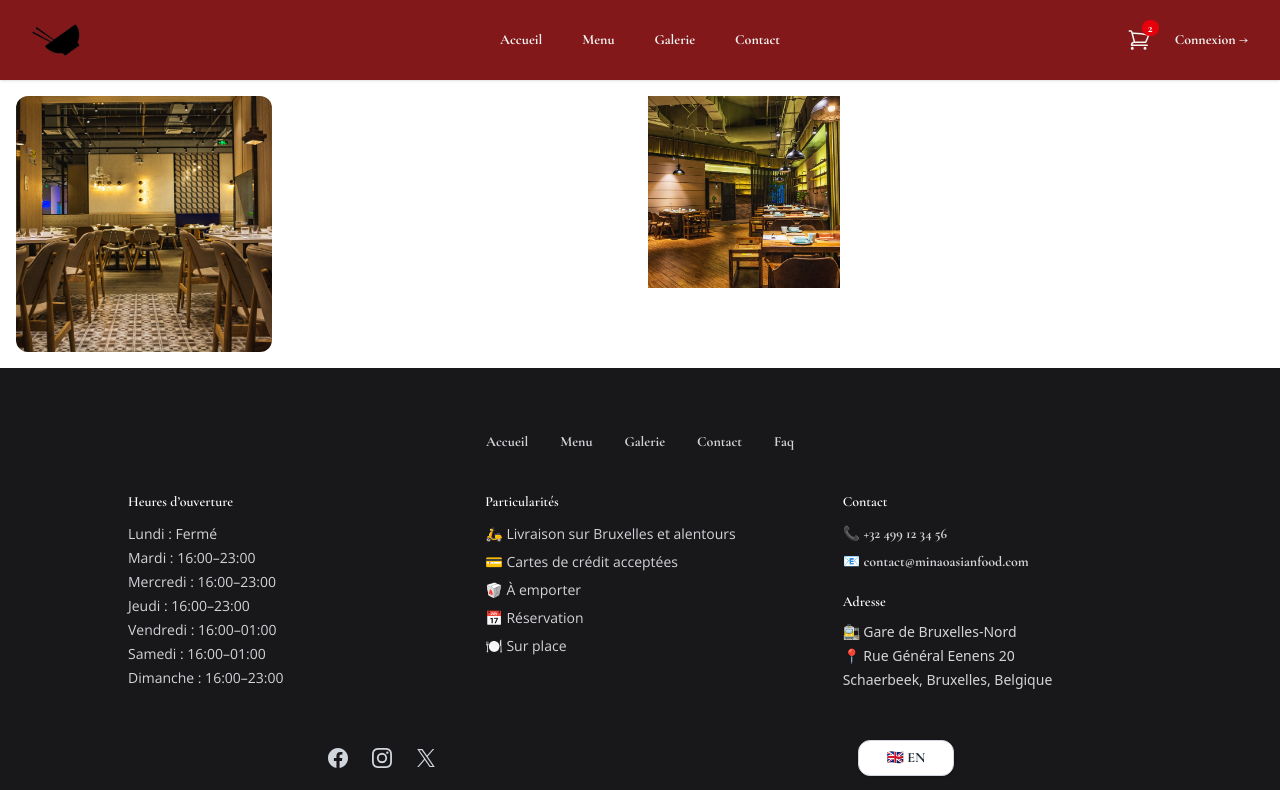
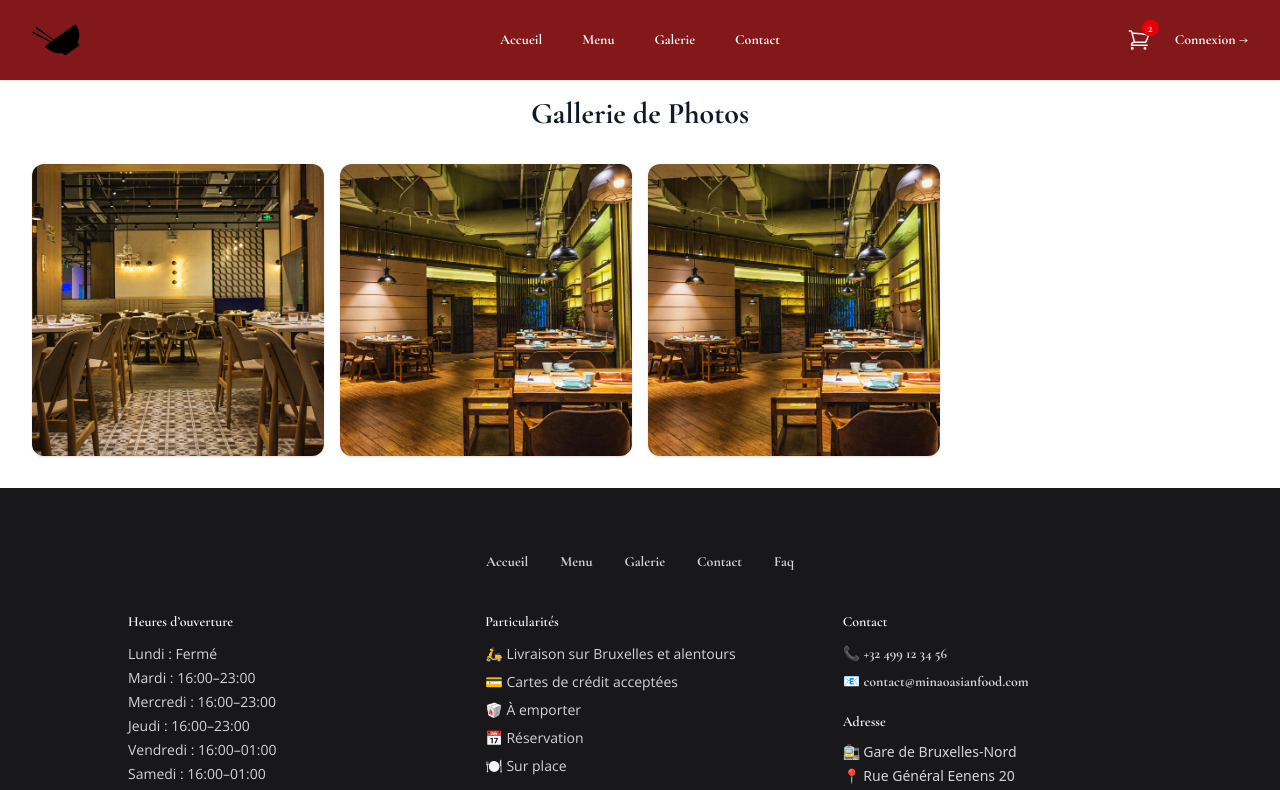
Before and after one commit to StephaneGamot/minaoasianfood, a Next.js app: page /en/galerie in a window 1280 px wide. Shown: the top 790 px of the page. Built offline with nearby package versions, Linux system fonts and the light colour scheme.

Commit message:
21 juillet

```diff
--- a/src/app/[locale]/galerie/page.tsx
+++ b/src/app/[locale]/galerie/page.tsx
@@ -1,31 +1,22 @@
-import ResponsiveImage from "@/components/Gallery/ResponsiveImage";
-import Restaurant1 from "./../../../../public/images/restaurant1.jpg"
-import Restaurant2 from "./../../../../public/images/restaurant2.jpg"
-import { StaticImageData } from "next/image";
+import Gallery from "@/components/Gallery/Gallery";
+import img1 from "./../../../../public/images/restaurant1.jpg";
+import img2 from "./../../../../public/images/restaurant2.jpg";
+import img3 from "./../../../../public/images/restaurant2.jpg";
 
-type ResponsiveImageProps = {
-  src: string | StaticImageData; // <-- ici
-  alt: string;
-  rounded?: boolean;
-  priority?: boolean;
-  className?: string;
-};
+export default function GalleryPage() {
+  const images = [
+    { src: img1, alt: "Salle du restaurant" },
+    { src: img2, alt: "Tiramisu crémeux" },
+    { src: img3, alt: "Bo bun" },
+    // ajoute d’autres images ici
+  ];
 
-
-export default function Page() {
   return (
-    <div className="p-4 grid grid-cols-2 gap-4">
-      <ResponsiveImage
-        src={Restaurant1}
-        alt="Bœuf savoureux"
-        size="lg"
-      />
-      <ResponsiveImage
-       src={Restaurant2}
-        alt="Tiramisu crémeux"
-        size="md"
-        rounded={false}
-      />
-    </div>
+    <main aria-labelledby="gallery-heading" className="p-4">
+      <h1 className="text-3xl text-center font-bold text-gray-900 mb-4">
+        Gallerie de Photos
+      </h1>
+      <Gallery images={images} />
+    </main>
   );
 }
--- /dev/null
+++ b/src/app/[locale]/panier/page.tsx
@@ -0,0 +1,9 @@
+import React from 'react'
+import ShoppingCart from "@/components/Shopping/ShoppingCart"
+
+
+export default function page() {
+  return (
+    <ShoppingCart />
+  )
+}
--- /dev/null
+++ b/src/components/Gallery/Gallery.tsx
@@ -0,0 +1,28 @@
+// src/components/Gallery/Gallery.tsx
+import Image, { StaticImageData } from "next/image";
+
+interface GalleryProps {
+  title?: string;
+  images: {
+    src: string | StaticImageData;
+    alt: string;
+  }[];
+}
+
+export default function Gallery({ images }: GalleryProps) {
+  return (
+    <div className="grid grid-cols-2 sm:grid-cols-3 md:grid-cols-4 gap-4 p-4">
+      {images.map((image, index) => (
+        <div key={index} className="relative w-full aspect-square overflow-hidden rounded-xl shadow-sm">
+          <Image
+            src={image.src}
+            alt={image.alt}
+            layout="fill"
+            objectFit="cover"
+            className="hover:scale-105 transition-transform duration-300"
+          />
+        </div>
+      ))}
+    </div>
+  );
+}
--- a/src/components/Gallery/ResponsiveImage.tsx
+++ /dev/null
@@ -1,47 +0,0 @@
-"use client";
-import Image from "next/image";
-
-type Size = "xs" | "sm" | "md" | "lg" | "xl";
-
-type ResponsiveImageProps = {
-  src: string; // chemin vers l'image
-  alt: string;
-  size?: Size; // taille souhaitée
-  rounded?: boolean; // coins arrondis ou non
-  priority?: boolean; // pour le chargement
-  className?: string; // classes tailwind optionnelles
-};
-
-const sizeMap: Record<Size, { width: number; height: number }> = {
-  xs: { width: 64, height: 64 },
-  sm: { width: 128, height: 128 },
-  md: { width: 192, height: 192 },
-  lg: { width: 256, height: 256 },
-  xl: { width: 384, height: 384 },
-};
-
-export default function ResponsiveImage({
-  src,
-  alt,
-  size = "md",
-  rounded = true,
-  priority = false,
-  className = "",
-}: ResponsiveImageProps) {
-  const { width, height } = sizeMap[size];
-  return (
-    <div
-      className={`relative ${rounded ? "rounded-xl overflow-hidden" : ""} ${className}`}
-      style={{ width, height }}
-    >
-      <Image
-        src={src}
-        alt={alt}
-        fill
-        sizes={`${width}px`}
-        priority={priority}
-        className="object-cover"
-      />
-    </div>
-  );
-}
--- /dev/null
+++ b/src/components/Shopping/ShoppingCart.tsx
@@ -0,0 +1,138 @@
+import { CheckIcon, ClockIcon } from '@heroicons/react/20/solid'
+
+const products = [
+  {
+    id: 1,
+    name: 'Artwork Tee',
+    href: '#',
+    price: '$32.00',
+    color: 'Mint',
+    size: 'Medium',
+    inStock: true,
+    imageSrc: 'https://tailwindcss.com/plus-assets/img/ecommerce-images/checkout-page-03-product-04.jpg',
+    imageAlt: 'Front side of mint cotton t-shirt with wavey lines pattern.',
+  },
+  {
+    id: 2,
+    name: 'Basic Tee',
+    href: '#',
+    price: '$32.00',
+    color: 'Charcoal',
+    inStock: false,
+    leadTime: '7-8 years',
+    size: 'Large',
+    imageSrc: 'https://tailwindcss.com/plus-assets/img/ecommerce-images/shopping-cart-page-01-product-02.jpg',
+    imageAlt: 'Front side of charcoal cotton t-shirt.',
+  },
+  {
+    id: 3,
+    name: 'Basic Tee',
+    href: '#',
+    price: '$32.00',
+    color: 'Sienna',
+    inStock: true,
+    size: 'Large',
+    imageSrc: 'https://tailwindcss.com/plus-assets/img/ecommerce-images/shopping-cart-page-01-product-01.jpg',
+    imageAlt: 'Front side of sienna cotton t-shirt.',
+  },
+]
+
+export default function Example() {
+  return (
+    <div className="bg-white">
+      <div className="mx-auto max-w-2xl px-4 py-16 sm:px-6 sm:py-24 lg:px-0">
+        <h1 className="text-center text-3xl font-bold tracking-tight text-gray-900 sm:text-4xl">Shopping Cart</h1>
+
+        <form className="mt-12">
+          <section aria-labelledby="cart-heading">
+            <h2 id="cart-heading" className="sr-only">
+              Items in your shopping cart
+            </h2>
+
+            <ul role="list" className="divide-y divide-gray-200 border-b border-t border-gray-200">
+              {products.map((product) => (
+                <li key={product.id} className="flex py-6">
+                  <div className="shrink-0">
+                    <img
+                      alt={product.imageAlt}
+                      src={product.imageSrc}
+                      className="size-24 rounded-md object-cover sm:size-32"
+                    />
+                  </div>
+
+                  <div className="ml-4 flex flex-1 flex-col sm:ml-6">
+                    <div>
+                      <div className="flex justify-between">
+                        <h4 className="text-sm">
+                          <a href={product.href} className="font-medium text-gray-700 hover:text-gray-800">
+                            {product.name}
+                          </a>
+                        </h4>
+                        <p className="ml-4 text-sm font-medium text-gray-900">{product.price}</p>
+                      </div>
+                      <p className="mt-1 text-sm text-gray-500">{product.color}</p>
+                      <p className="mt-1 text-sm text-gray-500">{product.size}</p>
+                    </div>
+
+                    <div className="mt-4 flex flex-1 items-end justify-between">
+                      <p className="flex items-center space-x-2 text-sm text-gray-700">
+                        {product.inStock ? (
+                          <CheckIcon aria-hidden="true" className="size-5 shrink-0 text-green-500" />
+                        ) : (
+                          <ClockIcon aria-hidden="true" className="size-5 shrink-0 text-gray-300" />
+                        )}
+
+                        <span>{product.inStock ? 'In stock' : `Will ship in ${product.leadTime}`}</span>
+                      </p>
+                      <div className="ml-4">
+                        <button type="button" className="text-sm font-medium text-indigo-600 hover:text-indigo-500">
+                          <span>Remove</span>
+                        </button>
+                      </div>
+                    </div>
+                  </div>
+                </li>
+              ))}
+            </ul>
+          </section>
+
+          {/* Order summary */}
+          <section aria-labelledby="summary-heading" className="mt-10">
+            <h2 id="summary-heading" className="sr-only">
+              Order summary
+            </h2>
+
+            <div>
+              <dl className="space-y-4">
+                <div className="flex items-center justify-between">
+                  <dt className="text-base font-medium text-gray-900">Subtotal</dt>
+                  <dd className="ml-4 text-base font-medium text-gray-900">$96.00</dd>
+                </div>
+              </dl>
+              <p className="mt-1 text-sm text-gray-500">Shipping and taxes will be calculated at checkout.</p>
+            </div>
+
+            <div className="mt-10">
+              <button
+                type="submit"
+                className="w-full rounded-md border border-transparent bg-red-900 px-4 py-3 text-base font-medium text-white shadow-sm hover:bg-red-800 focus:outline-none focus:ring-2 focus:ring-indigo-500 focus:ring-offset-2 focus:ring-offset-gray-50"
+              >
+                Checkout
+              </button>
+            </div>
+
+            <div className="mt-6 text-center text-sm">
+              <p>
+                or{' '}
+                <a href="#" className="font-medium text-indigo-600 hover:text-indigo-500">
+                  Continue Shopping
+                  <span aria-hidden="true"> &rarr;</span>
+                </a>
+              </p>
+            </div>
+          </section>
+        </form>
+      </div>
+    </div>
+  )
+}
--- /dev/null
+++ b/src/lib/utils.ts
@@ -0,0 +1,3 @@
+export function cn(...classes: (string | undefined | null | false)[]) {
+  return classes.filter(Boolean).join(" ");
+}
```
